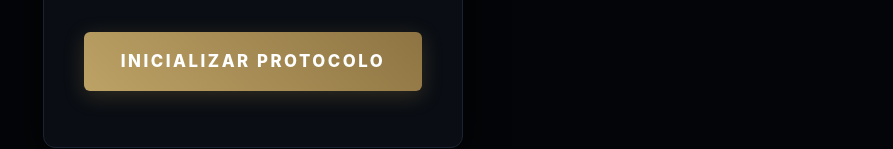
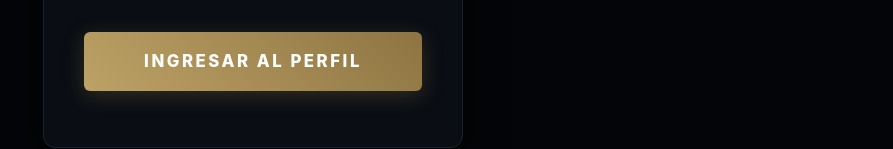
Before and after one commit to inf-01/Katherine_Ruiz, a plain HTML site: page index.html in a window 1280 px wide. Shown: the part 488-637 px from the top of the page, without its empty margins (387-1280 px from the left). Drawn offline with Linux system fonts and the light colour scheme.

Commit message:
Update index.html

```diff
--- a/index.html
+++ b/index.html
@@ -169,7 +169,7 @@
                 <input type="email" id="contact" class="form-control" placeholder="Email de Contacto / WhatsApp"
                     required>
             </div>
-            <button type="submit" class="submit-btn" id="submit-btn">Inicializar Protocolo</button>
+            <button type="submit" class="submit-btn" id="submit-btn">INGRESAR AL PERFIL</button>
         </form>
 
         <div class="loader" id="loader">SINCRONIZANDO CON RED SEGURA...</div>
```
